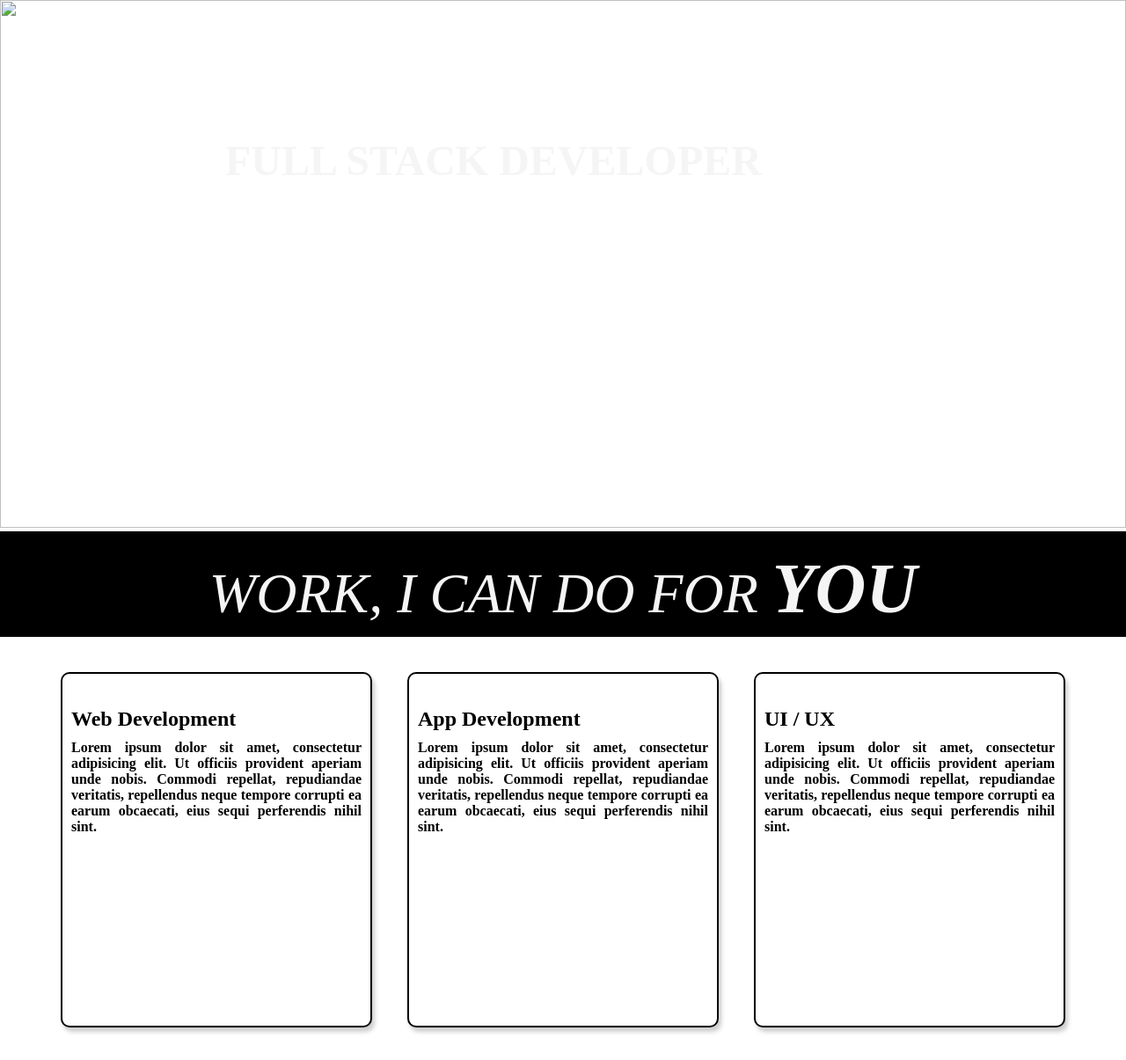
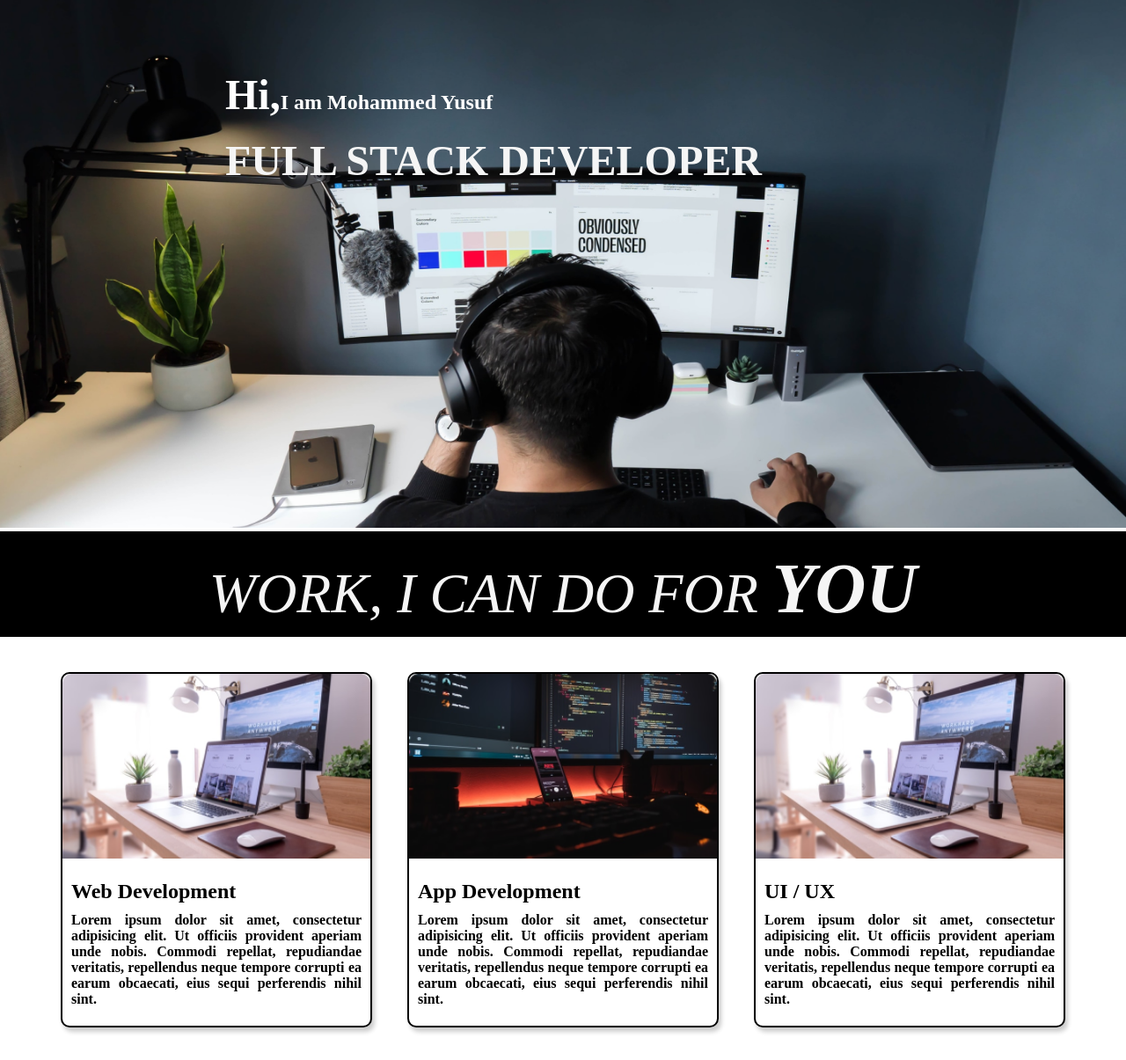
Before and after one commit to Yusufvhora2308/Html-Css-Project4, a plain HTML site: page index.html in a window 1280 px wide. Shown: the top 1205 px of the page at 88% size. Drawn offline with Linux system fonts and the light colour scheme.

Commit message:
Update index.html

```diff
--- a/index.html
+++ b/index.html
@@ -10,7 +10,7 @@
 
 <body>
     <div class="slider1">
-        <img class="img1" src="Images/developer.png" alt="">
+        <img class="img1" src="developer.png" alt="">
         <div class="heading">
             <h2>Hi,<span>I am Mohammed Yusuf</span></h2>
             <h1>FULL STACK DEVELOPER</h1>
@@ -21,21 +21,21 @@
     </div>
     <div class="box-container">
         <div class="box">
-            <img src="Images/web.png" class="box-img" alt="">
+            <img src="web.png" class="box-img" alt="">
             <div class="text">
                 <h6>Web Development</h6>
                 <p class="box-para">Lorem ipsum dolor sit amet, consectetur adipisicing elit. Ut officiis provident aperiam unde nobis. Commodi repellat, repudiandae veritatis, repellendus neque tempore corrupti ea earum obcaecati, eius sequi perferendis nihil sint.</p>
             </div>
         </div>
         <div class="box">
-            <img src="Images/mobile.png" class="box-img" alt="">
+            <img src="mobile.png" class="box-img" alt="">
              <div class="text">
                 <h6>App Development</h6>
                 <p class="box-para">Lorem ipsum dolor sit amet, consectetur adipisicing elit. Ut officiis provident aperiam unde nobis. Commodi repellat, repudiandae veritatis, repellendus neque tempore corrupti ea earum obcaecati, eius sequi perferendis nihil sint.</p>
             </div>
         </div>
         <div class="box">
-            <img src="Images/web.png" class="box-img" alt="">
+            <img src="web.png" class="box-img" alt="">
              <div class="text">
                 <h6>UI / UX</h6>
                 <p class="box-para">Lorem ipsum dolor sit amet, consectetur adipisicing elit. Ut officiis provident aperiam unde nobis. Commodi repellat, repudiandae veritatis, repellendus neque tempore corrupti ea earum obcaecati, eius sequi perferendis nihil sint.</p>
@@ -61,4 +61,5 @@
     </footer>
 </body>
 
+
 </html>
```
